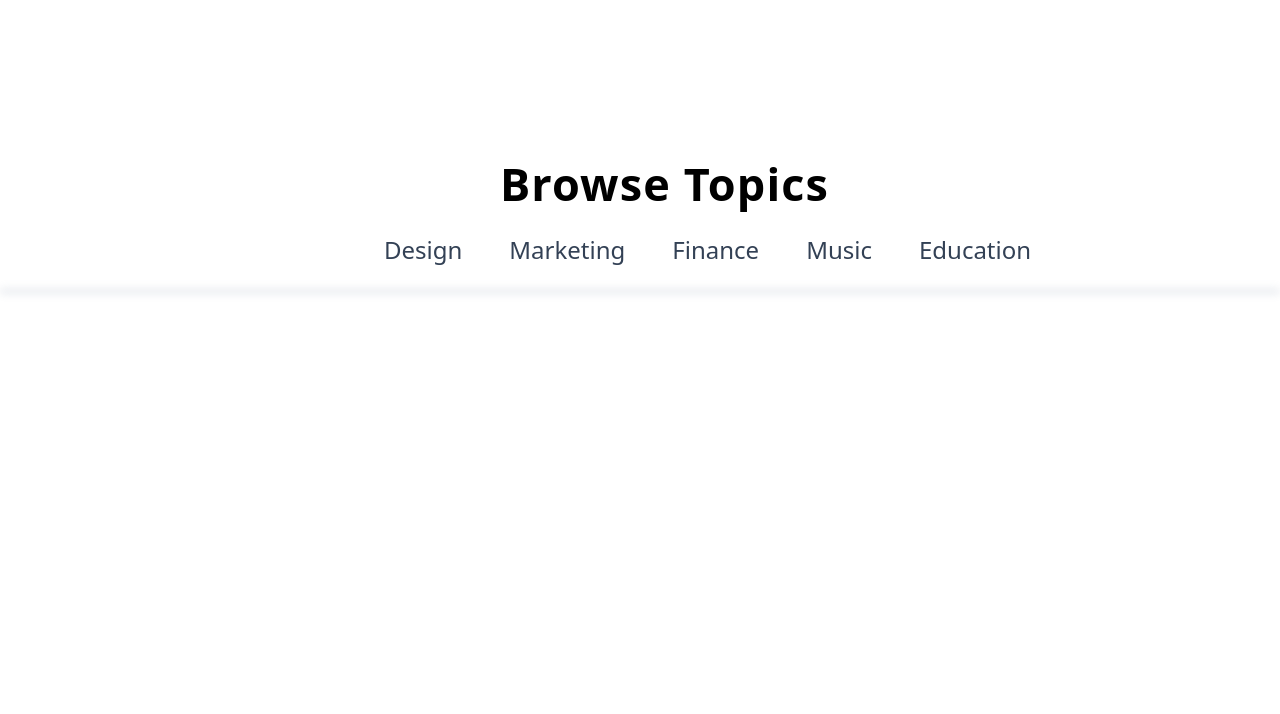
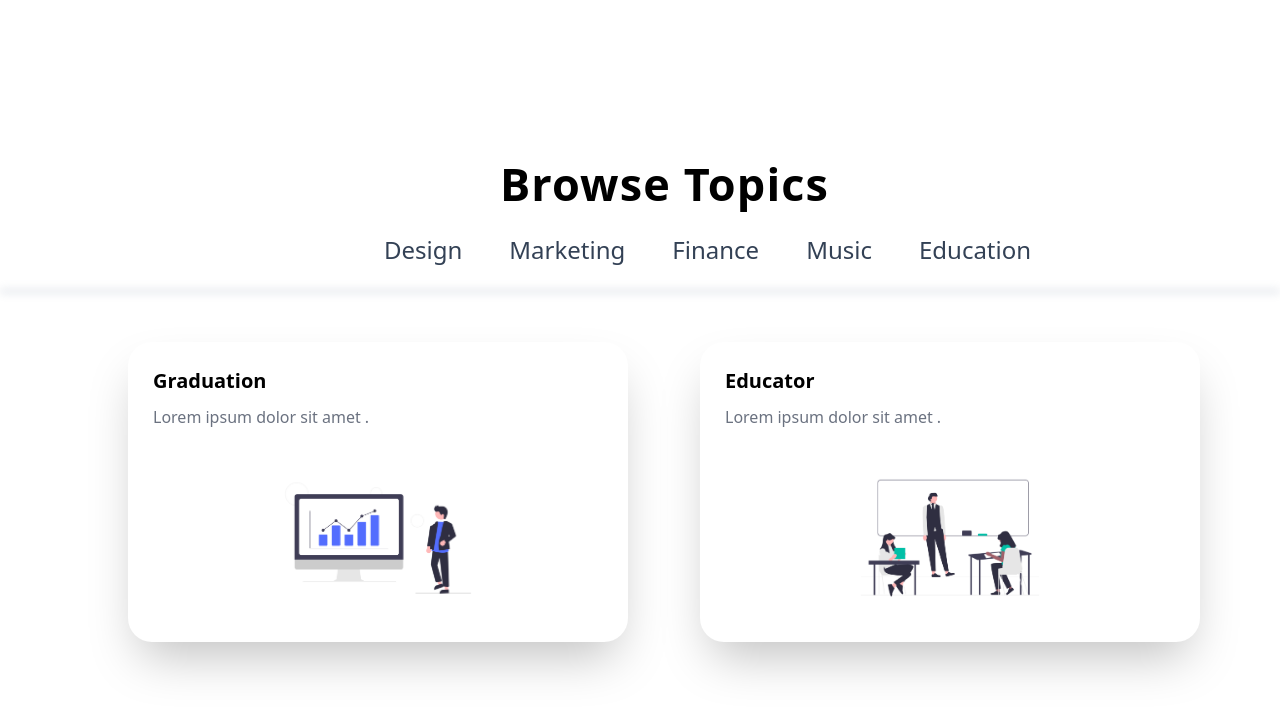
Before and after one commit to ayuxy027/Featuring, a website: page public/index.html in a window 1280 px wide. Both pictures are taken after a click on the item "Education". Drawn offline with Linux system fonts and the light colour scheme.

Commit message:
Education Section Completed

```diff
--- a/public/index.html
+++ b/public/index.html
@@ -230,7 +230,6 @@
         <!-- Music Cards here  -->
         <div id="music-cards" class="cards" style="display: none">
           <!-- Add Music cards here -->
-
             <div
               id="card1-music"
               class="absolute ml-[10%] rounded-3xl bg-white w-[25%] h-[350px] shadow-2xl mt-[50px] transition duration-[0.2s] ease-in delay-[0.1s] hover:scale-[1.1] hover:cursor-pointer"
@@ -283,6 +282,41 @@
         </di
         <div id="education-cards" class="cards" style="display: none">
           <!-- Add Education cards here -->
+            <div id="education-cards" class="cards" style="display: none">
+              <div
+                id="card1-education"
+                class="absolute ml-[10%] rounded-3xl bg-white w-[500px] h-[300px] shadow-2xl mt-[50px] transition duration-[0.2s] ease-in delay-[0.1s] hover:scale-[1.1] hover:cursor-pointer"
+              >
+                <div class="mt-[5%] ml-[5%] mr-[20%] pointer-events-none">
+                  <h1 class="text-xl font-bold text-black">Graduation</h1>
+                  <p class="mt-2 leading-7 text-gray-500">
+                    Lorem ipsum dolor sit amet .
+                  </p>
+                </div>
+                <img
+                  class="w-full h-[150px] object-contain mt-8 absolute"
+                  src="../assets/undraw_Finance_re_gnv2.png"
+                  alt=""
+                />
+              </div>
+              <div
+                id="card2-education"
+                class="absolute ml-[700px] rounded-3xl bg-white w-[500px] h-[300px] shadow-2xl mt-[50px] transition duration-[0.2s] ease-in delay-[0.1s] hover:scale-[1.1] hover:cursor-pointer"
+              >
+                <div class="mt-[5%] ml-[5%] mr-[20%] pointer-events-none">
+                  <h1 class="text-xl font-bold text-black">Educator</h1>
+                  <p class="mt-2 leading-7 text-gray-500">
+                    Lorem ipsum dolor sit amet .
+                  </p>
+                </div>
+                <img
+                  class="w-full h-[150px] object-contain mt-8 absolute"
+                  src="../assets/undraw_Educator_re_ju47.png"
+                  alt=""
+                />
+              </div>
+            </div>
+          </div>
         </div>
       </div>
     </div>
```
Also changed, not shown: public/output.css.
